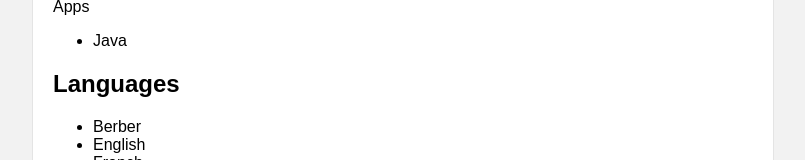
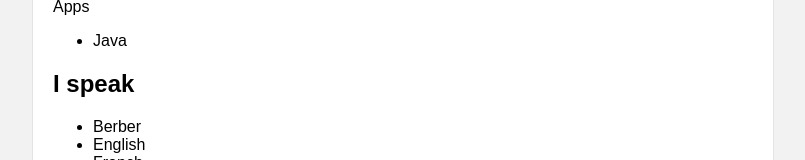
Before and after one commit to lamine-it/lamine-it.github.io, a plain HTML site: page index.html in a window 1280 px wide. Shown: the part 758-918 px from the top of the page, without its empty margins (237-1042 px from the left). Drawn offline with Linux system fonts and the light colour scheme.

Commit message:
Update index.html

```diff
--- a/index.html
+++ b/index.html
@@ -41,7 +41,7 @@
 			<ul>
 				<li>Java</li>
 			</ul>
-			<h2>Languages</h2>
+			<h2>I speak</h2>
 			<ul>
 				<li>Berber</li>
 				<li>English</li>
```
